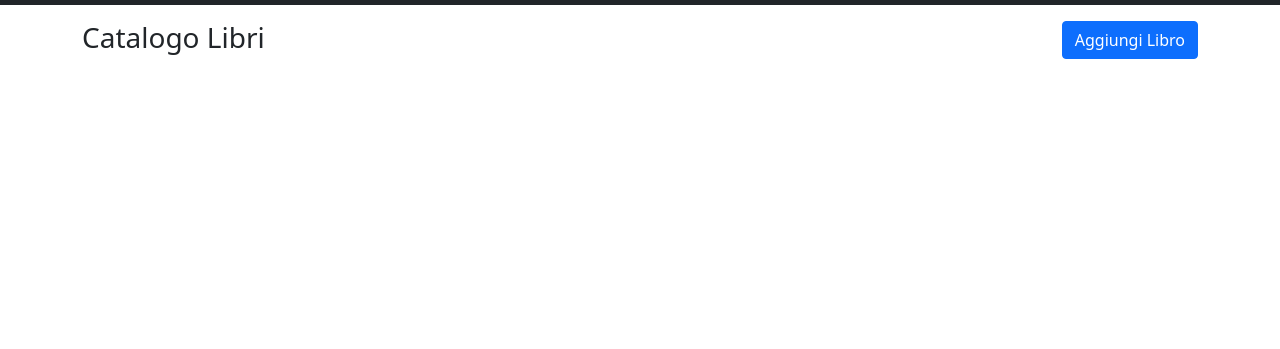
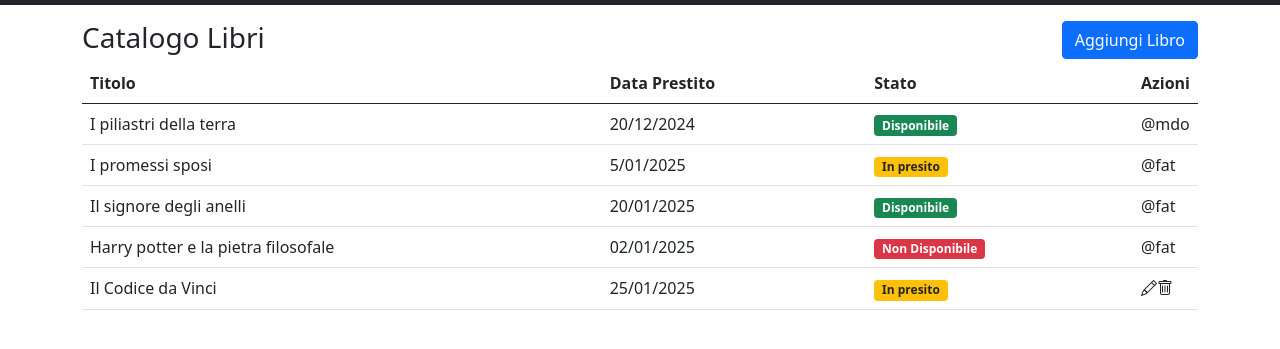
Before and after one commit to sgagliasso/html-css-bootstrap-dashboard, a plain HTML site: page index.html in a window 1280 px wide. Shown: the part 61-410 px from the top of the page. Drawn offline with nearby package versions, Linux system fonts and the light colour scheme.

Commit message:
feat: creata tabella

```diff
--- a/index.html
+++ b/index.html
@@ -1,21 +1,28 @@
 <!DOCTYPE html>
 <html lang="en">
+
 <head>
     <meta charset="UTF-8">
     <meta name="viewport" content="width=device-width, initial-scale=1.0">
     <title>Catalogo Libri</title>
 
     <!-- Bootstrap -->
-<link href="https://cdn.jsdelivr.net/npm/bootstrap@5.0.2/dist/css/bootstrap.min.css" rel="stylesheet" integrity="sha384-EVSTQN3/azprG1Anm3QDgpJLIm9Nao0Yz1ztcQTwFspd3yD65VohhpuuCOmLASjC" crossorigin="anonymous">
-
+    <link href="https://cdn.jsdelivr.net/npm/bootstrap@5.0.2/dist/css/bootstrap.min.css" rel="stylesheet"
+        integrity="sha384-EVSTQN3/azprG1Anm3QDgpJLIm9Nao0Yz1ztcQTwFspd3yD65VohhpuuCOmLASjC" crossorigin="anonymous">
+    <!-- bootstrap icon -->
+    <link rel="stylesheet" href="https://cdn.jsdelivr.net/npm/bootstrap-icons@1.11.3/font/bootstrap-icons.min.css">
     <!-- css -->
     <link rel="stylesheet" href="./css/style.css">
 </head>
+
 <body>
-    <nav class="navbar navbar-expand-lg navbar-dark bg-dark">
+    <header>
+        <nav class="navbar navbar-expand-md navbar-dark bg-dark">
             <div class="container-fluid">
-          <img src="./img/duck.png" class="logo" alt="Logo_duck" >
-          <button class="navbar-toggler" type="button" data-bs-toggle="collapse" data-bs-target="#navbarNavAltMarkup" aria-controls="navbarNavAltMarkup" aria-expanded="false" aria-label="Toggle navigation">
+                <img src="./img/duck.png" class="logo" alt="Logo_duck">
+                <button class="navbar-toggler" type="button" data-bs-toggle="collapse"
+                    data-bs-target="#navbarNavAltMarkup" aria-controls="navbarNavAltMarkup" aria-expanded="false"
+                    aria-label="Toggle navigation">
                     <span class="navbar-toggler-icon"></span>
                 </button>
                 <div class="collapse navbar-collapse" id="navbarNavAltMarkup">
@@ -28,7 +35,9 @@
                 </div>
             </div>
         </nav>
+    </header>
 
+    <main>
         <div class="container d-flex justify-content-between mt-3">
             <div>
                 <h3>Catalogo Libri</h3>
@@ -37,5 +46,54 @@
                 <button type="button" class="btn btn-primary">Aggiungi Libro</button>
             </div>
         </div>
+        <div class="container">
+            <table class="table">
+                <thead>
+                    <tr>
+                        <th scope="col" class="col-6">Titolo</th>
+                        <th scope="col" class="d-none d-md-table-cell col-md-3">Data Prestito</th>
+                        <th scope="col" class="col-3">Stato</th>
+                        <th scope="col" class="col-3">Azioni</th>
+                    </tr>
+                </thead>
+                <tbody>
+
+                    <tr>
+                        <td>I piliastri della terra</td>
+                        <td class="d-none d-md-table-cell col-md-3">20/12/2024</td>
+                        <td><span class="badge bg-success">Disponibile</span></td>
+                        <td>@mdo</td>
+                    </tr>
+
+                    <tr>
+                        <td>I promessi sposi</td>
+                        <td class="d-none d-md-table-cell col-md-3">5/01/2025</td>
+                        <td> <span class="badge bg-warning text-dark">In presito</span></td>
+                        <td>@fat</td>
+                    </tr>
+                    <tr>
+                        <td>Il signore degli anelli</td>
+                        <td class="d-none d-md-table-cell col-md-3">20/01/2025</td>
+                        <td><span class="badge bg-success">Disponibile</span></td>
+                        <td>@fat</td>
+                    </tr>
+
+                    <tr>
+                        <td>Harry potter e la pietra filosofale</td>
+                        <td class="d-none d-md-table-cell col-md-3">02/01/2025</td>
+                        <td><span class="badge bg-danger">Non Disponibile</span></td>
+                        <td>@fat</td>
+                    </tr>
+                    <tr>
+                        <td>Il Codice da Vinci</td>
+                        <td class="d-none d-md-table-cell col-md-3">25/01/2025</td>
+                        <td><span class="badge bg-warning text-dark">In presito</span></td>
+                        <td><span><i class="bi bi-pencil"></i><i class="bi bi-trash"></i></td>
+                    </tr>
+                </tbody>
+            </table>
+        </div>
+    </main>
 </body>
+
 </html>
```
Lines whose indentation alone changed are shown as unchanged.
